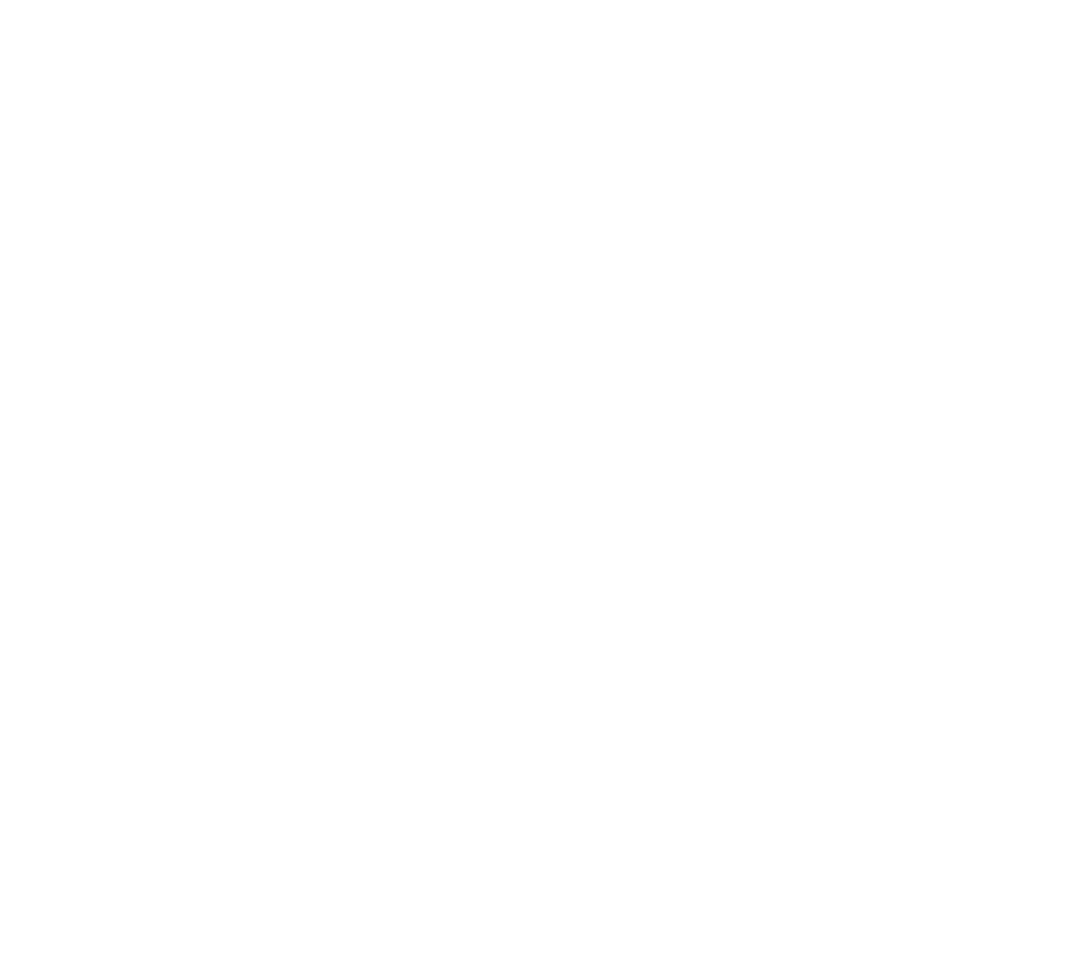
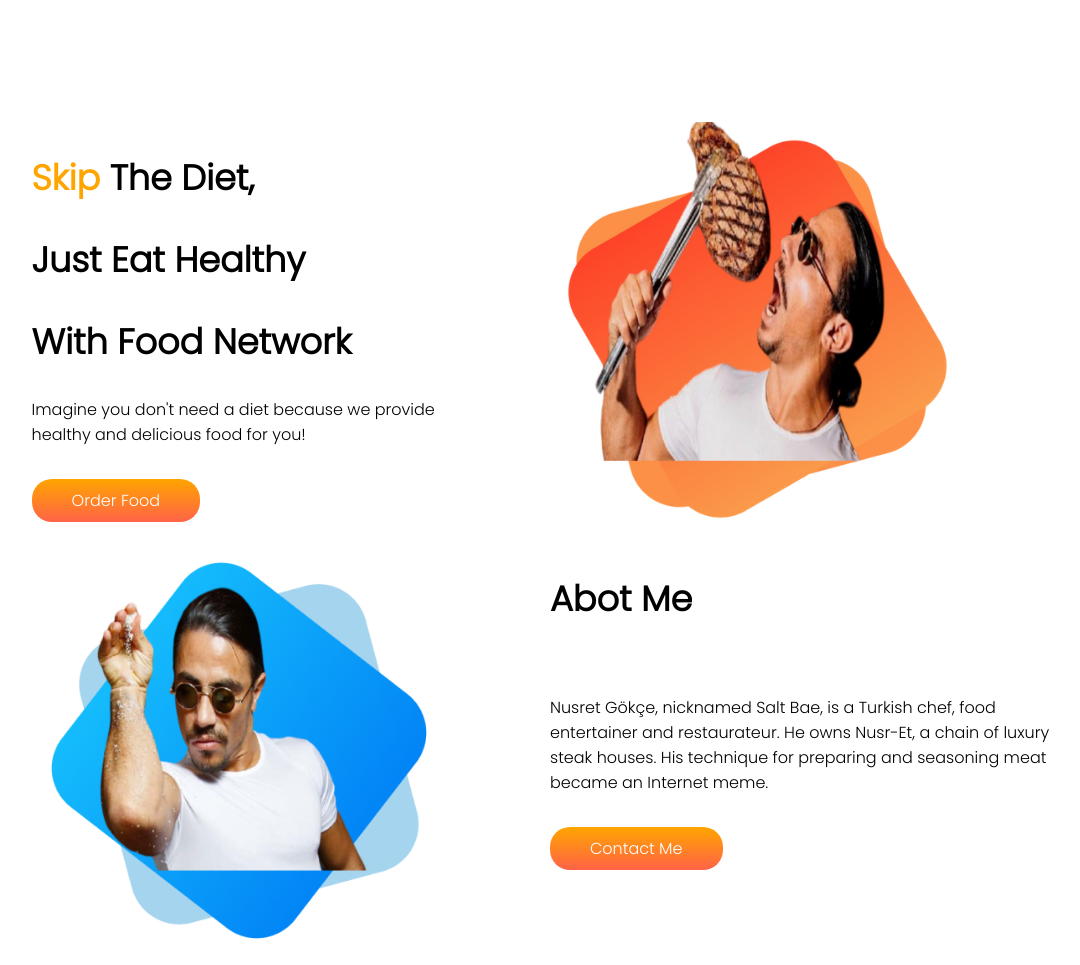
Before and after one commit to ImranProgrammer10/Module-5-Food-Network, a plain HTML site: page index.html in a window 1280 px wide. Shown: the whole page, without its empty margins (90-1170 px from the left). Before the commit the page ends 800 px from the top, so only its background shows below. Drawn offline with Linux system fonts and the light colour scheme.

Commit message:
added 2 new section

```diff
--- a/index.html
+++ b/index.html
@@ -5,9 +5,48 @@
     <meta http-equiv="X-UA-Compatible" content="IE=edge">
     <meta name="viewport" content="width=device-width, initial-scale=1.0">
     <title>Food-Network-Website</title>
+    <link rel="preconnect" href="https://fonts.googleapis.com">
+    <link rel="preconnect" href="https://fonts.gstatic.com" crossorigin>
+    <link href="https://fonts.googleapis.com/css2?family=Poppins:wght@300&display=swap" rel="stylesheet">
     <link rel="stylesheet" href="style.css">
 </head>
 <body>
+    <section class="top-banner">
+
+            <div class="half-width">
+                <h1><span>Skip </span> The Diet,</h1>
+                <h1>Just Eat Healthy</h1>
+                <h1>With Food Network</h1>
+                <p>Imagine you don't need a diet because we provide
+                    <br>
+                    healthy and delicious food for you!</p>
+                    <br>
+                    <a class="link-button" href="https://www.foodpanda.com.bd/"target="-blank">Order Food</a>
+            </div>
+            <div class="half-width">
+                <img src="images/male/saltbe.png" alt="">
+           </div>
+
+
+    </section>
+    <section class="mid-banner">
+        <div class="half-width">
+            <img src="images/male/salbe1.png" alt="">
+        </div>
+        <div class="half-width">
+            <h1>Abot Me</h1>
+            <br>
+            <p>Nusret Gökçe, nicknamed Salt Bae, is a Turkish chef, food entertainer and restaurateur. He owns Nusr-Et, a chain of luxury steak houses. His technique for preparing and seasoning meat became an Internet meme. </p>
+            <br>
+            <a class="link-button" href="https://www.foodpanda.com.bd/"target="-blank">Contact Me</a>
+        </div>
+
+
+    </section>
+
+
+
+
 
 </body>
 </html>
--- a/style.css
+++ b/style.css
@@ -1,41 +1,34 @@
-/* navbar design starts here */
-/* .navbar-logo{
+body{
 
-    text-align: left;
+
+    margin: 5%;
+    font-family: 'Poppins', sans-serif;
+}
+section{
+    padding: 5%;
+    margin-bottom: 30px;
+}
+span{
+    color:orange
 
 }
-.navbar-menu{
-    flex-direction: row;
-    justify-content: flex-end;
+h1{
+    font-size: 35px;
+    font-weight:900;
 }
-.navbar-menu a{
-    padding: 5px 10px;
-    margin: 20px 0;
-} */
-.navbar{
-    background-color: #021d1f;
-    padding:1% 7%;
-    text-align: center;
-}
-.navbar-menu{
-    display: flex;
-    flex-direction: column;
-    text-transform: uppercase;
+.link-button{
+    text-decoration: none;
+    background-image: linear-gradient(orange,tomato);
+    padding: 10px 40px;
+    color: white;
+    border-radius: 20px;
+    font-weight: 700px;
 
 }
- .navbar-menu a{
-    background-color: #40868b;
-    border-radius: 10px;
-    margin: 3px 0px;
-    padding: 10px;
+.half-width{
+    float: left;
+    width: 50%;
 }
-.navbar-menu a:hover{
-    background-color: gray;
-
+.half-width img{
+    width: 80%;
 }
-
-.navbar::after{
-    content: '';
-    display: table;
-    clear: both;
-}
```
Also changed, not shown: images/male/84042cc70f8052dd86cf2a625526fc9c.jpg (added), images/male/Turkish-Chef-Nusret-All-you-need-to-know-about-the-Salt-Bae-Restaurants3-removebg-preview (1).png (added), images/male/Turkish-Chef-Nusret-All-you-need-to-know-about-the-Salt-Bae-Restaurants3.jpg (added), images/male/salbe1.png (added), images/male/saltbe main.png (added), images/male/saltbe.png (added).
